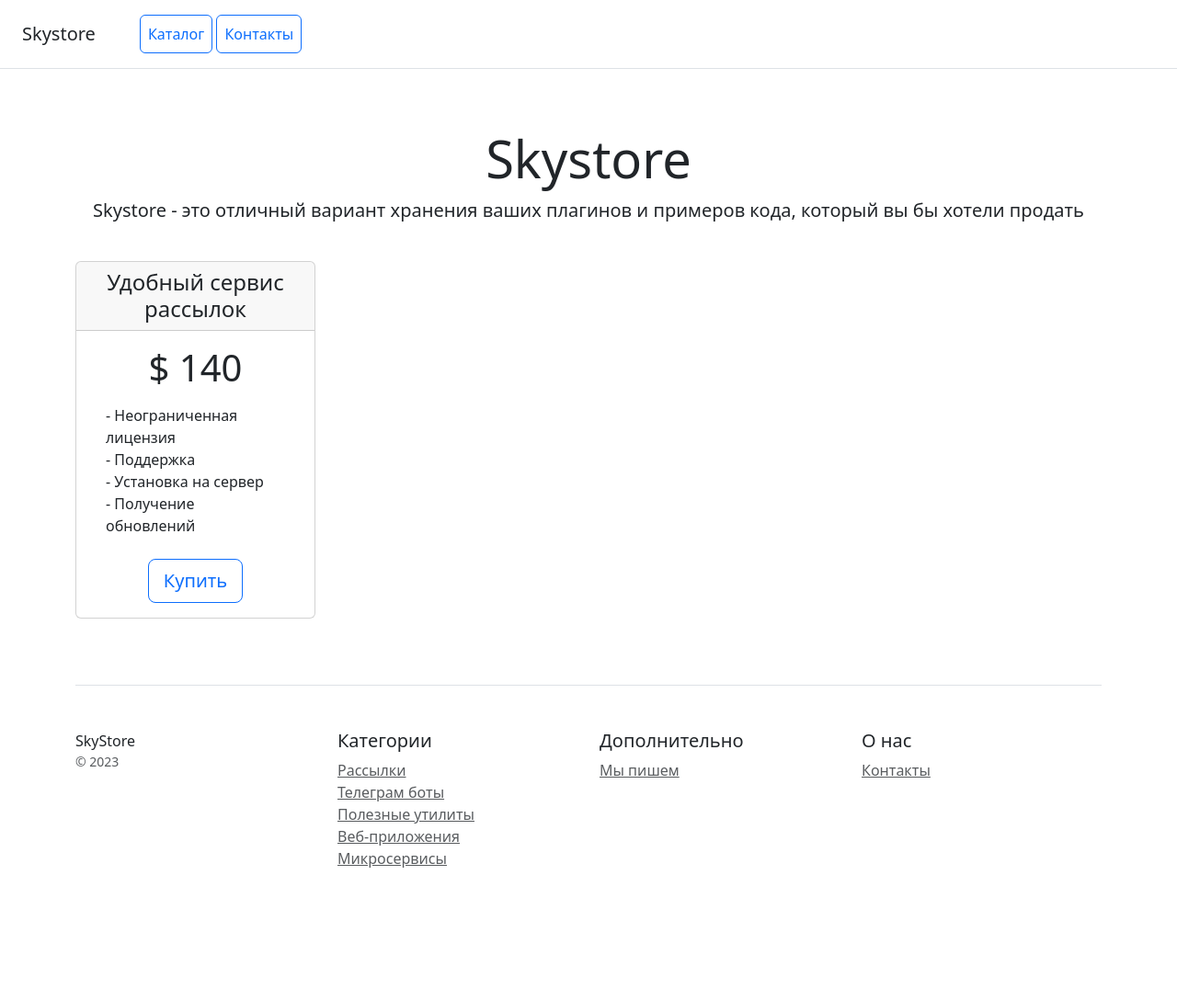
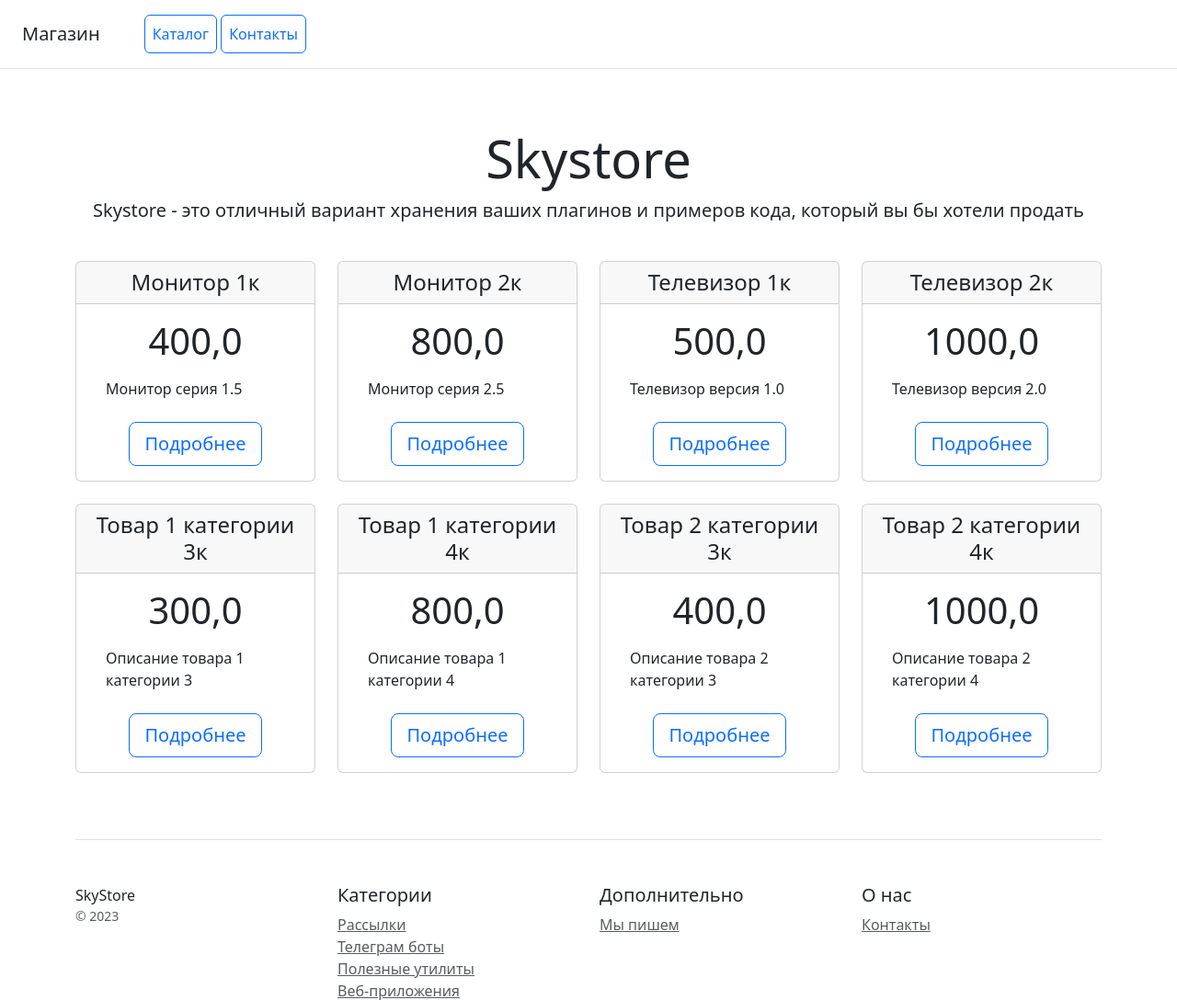
Before and after one commit to Leshij-79/Project3, a Django app: page / in a window 1280 px wide. Shown: the top 1088 px of the page at 92% size. Before the commit the page ends 944 px from the top, so only its background shows below. Run offline with Django 5.2, Linux system fonts and the light colour scheme; data comes from the database, SQL or seed files in the repository; some libraries are stand-ins or nearby versions.

Commit message:
задание 25

```diff
--- /dev/null
+++ b/catalog/templates/base.html
@@ -0,0 +1,16 @@
+<!doctype html>
+<html lang="en">
+    <head>
+        <meta charset="utf-8">
+        <meta name="viewport" content="width=device-width, initial-scale=1">
+        <title>{% block title %}Магазин - Главная{% endblock %}</title>
+        <link rel="stylesheet" href="/static/css/bootstrap.min.css">
+
+    </head>
+    <body>
+        {% include 'include_menu.html' %}
+        {% block content %}{% endblock %}
+
+        <script src="/static/js/bootstrap.bundle.min.js"></script>
+    </body>
+</html>
--- /dev/null
+++ b/catalog/templates/footer.html
@@ -0,0 +1,30 @@
+<footer class="pt-4 my-md-5 pt-md-5 border-top">
+    <div class="row">
+        <div class="col-12 col-md">
+            SkyStore
+            <small class="d-block mb-3 text-muted">&copy; 2023</small>
+        </div>
+        <div class="col-6 col-md">
+            <h5>Категории</h5>
+            <ul class="list-unstyled text-small">
+                <li><a class="text-muted" href="#">Рассылки</a></li>
+                <li><a class="text-muted" href="#">Телеграм боты</a></li>
+                <li><a class="text-muted" href="#">Полезные утилиты</a></li>
+                <li><a class="text-muted" href="#">Веб-приложения</a></li>
+                <li><a class="text-muted" href="#">Микросервисы</a></li>
+            </ul>
+        </div>
+        <div class="col-6 col-md">
+            <h5>Дополнительно</h5>
+            <ul class="list-unstyled text-small">
+                <li><a class="text-muted" href="#">Мы пишем</a></li>
+            </ul>
+        </div>
+        <div class="col-6 col-md">
+            <h5>О нас</h5>
+            <ul class="list-unstyled text-small">
+                <li><a class="text-muted" href="/contacts/">Контакты</a></li>
+            </ul>
+        </div>
+    </div>
+</footer>
--- a/catalog/templates/home.html
+++ b/catalog/templates/home.html
@@ -1,20 +1,9 @@
-<!doctype html>
-<html lang="en">
-    <head>
-        <meta charset="utf-8">
-        <meta name="viewport" content="width=device-width, initial-scale=1">
-        <title>Skystore</title>
-        <link rel="stylesheet" href="/static/css/bootstrap.min.css">
 
-    </head>
-    <body>
-        <div class="d-flex flex-column flex-md-row align-items-center p-3 px-md-4 mb-3 bg-white border-bottom box-shadow">
-            <h5 class="my-0 mr-md-auto font-weight-normal">Skystore</h5>
-            <nav class="ms-5">
-                <a class="p-2 btn btn-outline-primary" href="/">Каталог</a>
-                <a class="p-2 btn btn-outline-primary" href="/contacts/">Контакты</a>
-            </nav>
-        </div>
+{% extends 'base.html' %}
+
+{% block title %}Магазин - Главная{% endblock %}
+
+{% block content %}
 
     <div class="pricing-header px-3 py-3 pt-md-5 pb-md-4 mx-auto text-center">
         <h1 class="display-4">Skystore</h1>
@@ -24,56 +13,24 @@
 
     <div class="container">
         <div class="row text-center">
+            {% for product in products %}
                 <div class="col-3">
                     <div class="card mb-4 box-shadow">
                         <div class="card-header">
-                            <h4 class="my-0 font-weight-normal">Удобный сервис рассылок</h4>
+                            <h4 class="my-0 font-weight-normal">{{ product.name }}к</h4>
                         </div>
                         <div class="card-body">
-                            <h1 class="card-title pricing-card-title">$ 140</h1>
+                            <h1 class="card-title pricing-card-title">{{ product.price }}</h1>
                             <ul class="list-unstyled mt-3 mb-4 text-start m-3">
-                                <li>- Неограниченная лицензия</li>
-                                <li>- Поддержка</li>
-                                <li>- Установка на сервер</li>
-                                <li>- Получение обновлений</li>
+                                <li>{{ product.description|truncatechars:100 }}</li>
                             </ul>
-                            <button type="button" class="btn btn-lg btn-block btn-outline-primary">Купить</button>
+                            <button type="button" class="btn btn-lg btn-block btn-outline-primary">Подробнее</button>
                         </div>
                     </div>
                 </div>
+            {% endfor %}
+        </div>
+        {% include 'footer.html' %}
     </div>
 
-            <footer class="pt-4 my-md-5 pt-md-5 border-top">
-                <div class="row">
-                    <div class="col-12 col-md">
-                        SkyStore
-                        <small class="d-block mb-3 text-muted">&copy; 2023</small>
-                    </div>
-                    <div class="col-6 col-md">
-                        <h5>Категории</h5>
-                        <ul class="list-unstyled text-small">
-                            <li><a class="text-muted" href="#">Рассылки</a></li>
-                            <li><a class="text-muted" href="#">Телеграм боты</a></li>
-                            <li><a class="text-muted" href="#">Полезные утилиты</a></li>
-                            <li><a class="text-muted" href="#">Веб-приложения</a></li>
-                            <li><a class="text-muted" href="#">Микросервисы</a></li>
-                        </ul>
-                    </div>
-                    <div class="col-6 col-md">
-                        <h5>Дополнительно</h5>
-                        <ul class="list-unstyled text-small">
-                            <li><a class="text-muted" href="#">Мы пишем</a></li>
-                        </ul>
-                    </div>
-                    <div class="col-6 col-md">
-                        <h5>О нас</h5>
-                        <ul class="list-unstyled text-small">
-                            <li><a class="text-muted" href="/contacts/">Контакты</a></li>
-                        </ul>
-                    </div>
-                </div>
-            </footer>
-        </div>
-        <script src="/static/js/bootstrap.bundle.min.js"></script>
-    </body>
-</html>
+{% endblock %}
--- /dev/null
+++ b/catalog/templates/include_menu.html
@@ -0,0 +1,7 @@
+<div class="d-flex flex-column flex-md-row align-items-center p-3 px-md-4 mb-3 bg-white border-bottom box-shadow">
+    <h5 class="my-0 mr-md-auto font-weight-normal">Магазин</h5>
+    <nav class="ms-5">
+        <a class="p-2 btn btn-outline-primary" href="/">Каталог</a>
+        <a class="p-2 btn btn-outline-primary" href="/contacts/">Контакты</a>
+    </nav>
+</div>
--- a/catalog/urls.py
+++ b/catalog/urls.py
@@ -8,4 +8,5 @@ app_name = CatalogConfig.name
 urlpatterns = [
     path("", home, name="home"),
     path("contacts/", contacts, name="contacts"),
+    path("product_detail/", contacts, name="product_detail"),
 ]
--- a/catalog/views.py
+++ b/catalog/views.py
@@ -1,9 +1,20 @@
 from django.http import HttpResponse
-from django.shortcuts import render
+from django.shortcuts import render, get_object_or_404
+
+from catalog.models import Product
 
 
 def home(request):
-    return render(request, "home.html")
+    products = Product.objects.all()
+    context = {"products": products}
+    return render(request, "home.html", context)
+
+
+def product_detail(request, pk):
+    # product = Product.objects.get(pk=pk)
+    product = get_object_or_404(Product, pk=pk)
+    context = {"product": product}
+    return render(request, "product_detail.html", context)
 
 
 def contacts(request):
```
Lines whose indentation alone changed are shown as unchanged.
